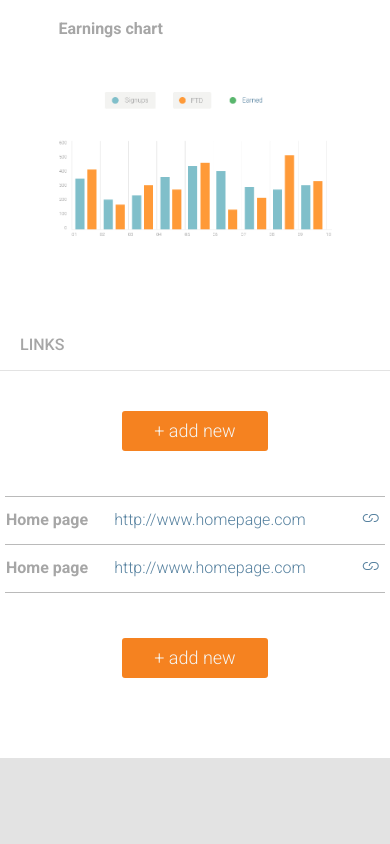
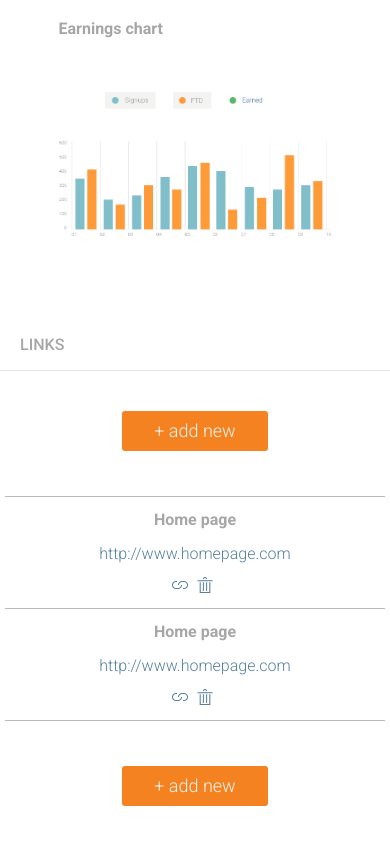
Before and after one commit to majeranek85/project-dashboard, a website: page src/index.html in a window 390 px wide. Shown: the part 511-1355 px from the top of the page. Before the commit the page ends 1269 px from the top, so only its background shows below. Drawn offline with nearby package versions, Linux system fonts and the light colour scheme; files that its build step writes are made by us from their sources.

Commit message:
Update responsive style

```diff
--- a/src/index.html
+++ b/src/index.html
@@ -147,7 +147,8 @@
                 </td>
                 <td>
                   <a href="#"><i class="icon-links"></i></a>
-                  <a href="#"><i class=""></i></a></td>
+                  <a href="#"><i class="icon-trash"></i></a>
+                </td>
               </tr>
               <tr>
                 <td>
@@ -158,7 +159,8 @@
                 </td>
                 <td>
                   <a href="#"><i class="icon-links"></i></a>
-                  <a href="#"><i class=""></i></a></td>
+                  <a href="#"><i class="icon-trash"></i></a>
+                </td>
               </tr>
             </tbody>
           </table>
--- a/src/sass/components/_Elements.scss
+++ b/src/sass/components/_Elements.scss
@@ -159,13 +159,20 @@
   width: 100%;
   border-collapse: collapse;
 
-  th, td {
+  tr {
     border-bottom: 1px solid $color-gray;
-    border-top: 1px solid $color-gray;
+
+    &:first-of-type {
+      border-top: 1px solid $color-gray;
+    }
   }
 
   tr:hover {
     background: $color-lightgray;
+  }
+
+  i:first-of-type {
+    margin-right: 5px;
   }
 }
 
@@ -190,6 +197,15 @@
 
   .element--table {
     width: unset;
+    text-align: center;
 
+    tr {
+      display: flex;
+      flex-direction: column;
+    }
+
+    td {
+      min-height: 30px;
+    }
   }
 }
```
